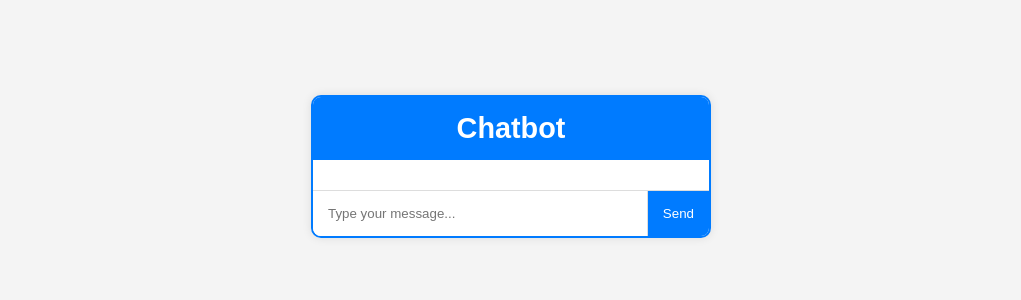
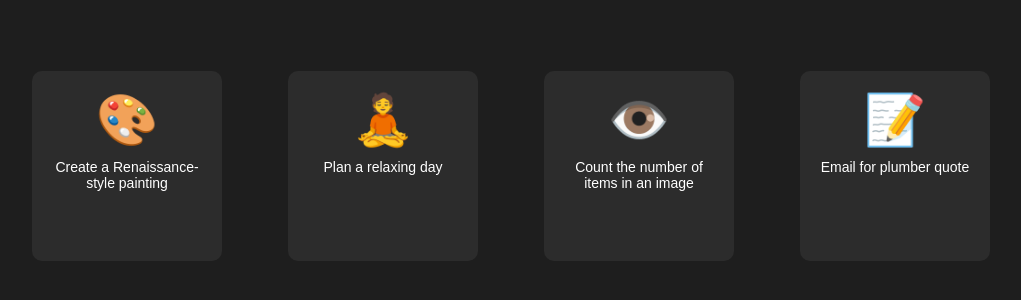
Before and after one commit to tirtho149/chatBot, a plain HTML site: page chatbot.html in a window 1280 px wide. Shown: the part 234-534 px from the top of the page, without its empty margins (129-1150 px from the left). Drawn offline with Linux system fonts and the light colour scheme.

Commit message:
Update chatbot.html

```diff
--- a/chatbot.html
+++ b/chatbot.html
@@ -3,23 +3,71 @@
 <head>
     <meta charset="UTF-8">
     <meta name="viewport" content="width=device-width, initial-scale=1.0">
-    <title>Simple Chatbot</title>
-    <link rel="stylesheet" href="style.css">
+    <title>ChatGPT Interface</title>
+    <style>
+        body {
+            background-color: #1e1e1e;
+            color: #ffffff;
+            font-family: Arial, sans-serif;
+            display: flex;
+            flex-direction: column;
+            align-items: center;
+            justify-content: center;
+            height: 100vh;
+            margin: 0;
+        }
+
+        .container {
+            display: flex;
+            flex-direction: row;
+            justify-content: space-around;
+            width: 80%;
+        }
+
+        .box {
+            background-color: #2c2c2c;
+            border-radius: 10px;
+            padding: 20px;
+            text-align: center;
+            width: 150px;
+            height: 150px;
+            margin: 10px;
+        }
+
+        .box:hover {
+            background-color: #3c3c3c;
+        }
+
+        .icon {
+            font-size: 50px;
+        }
+
+        .description {
+            margin-top: 10px;
+            font-size: 14px;
+        }
+    </style>
 </head>
 <body>
-    <div class="chat-container">
-        <div class="chat-header">
-            <h2>Chatbot</h2>
+
+    <div class="container">
+        <div class="box">
+            <div class="icon">🎨</div>
+            <div class="description">Create a Renaissance-style painting</div>
         </div>
-        <div id="chat-window" class="chat-window">
-            <div id="chat-output" class="chat-output"></div>
+        <div class="box">
+            <div class="icon">🧘</div>
+            <div class="description">Plan a relaxing day</div>
         </div>
-        <div class="chat-input-container">
-            <input type="text" id="user-input" placeholder="Type your message..." />
-            <button id="send-btn">Send</button>
+        <div class="box">
+            <div class="icon">👁️</div>
+            <div class="description">Count the number of items in an image</div>
+        </div>
+        <div class="box">
+            <div class="icon">📝</div>
+            <div class="description">Email for plumber quote</div>
         </div>
     </div>
 
-    <script src="script.js"></script>
 </body>
 </html>
```
